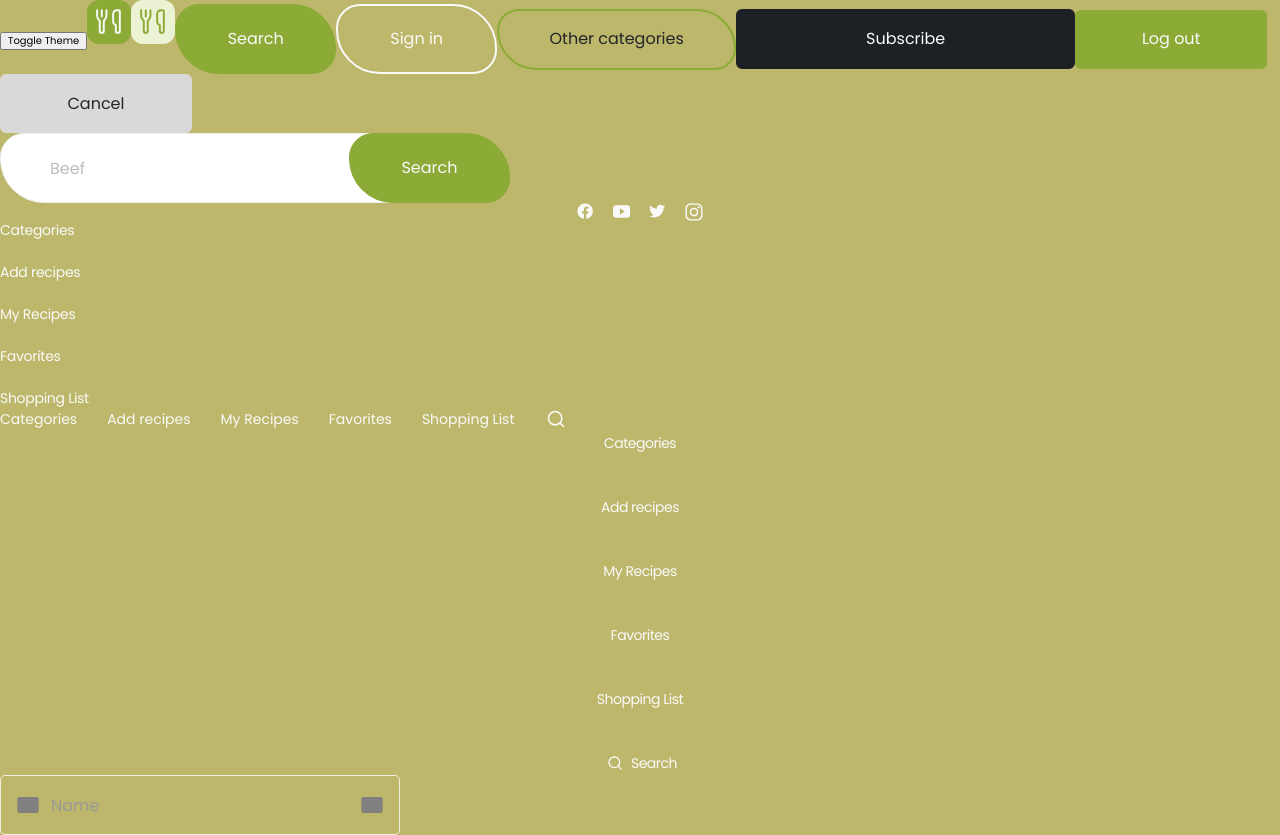
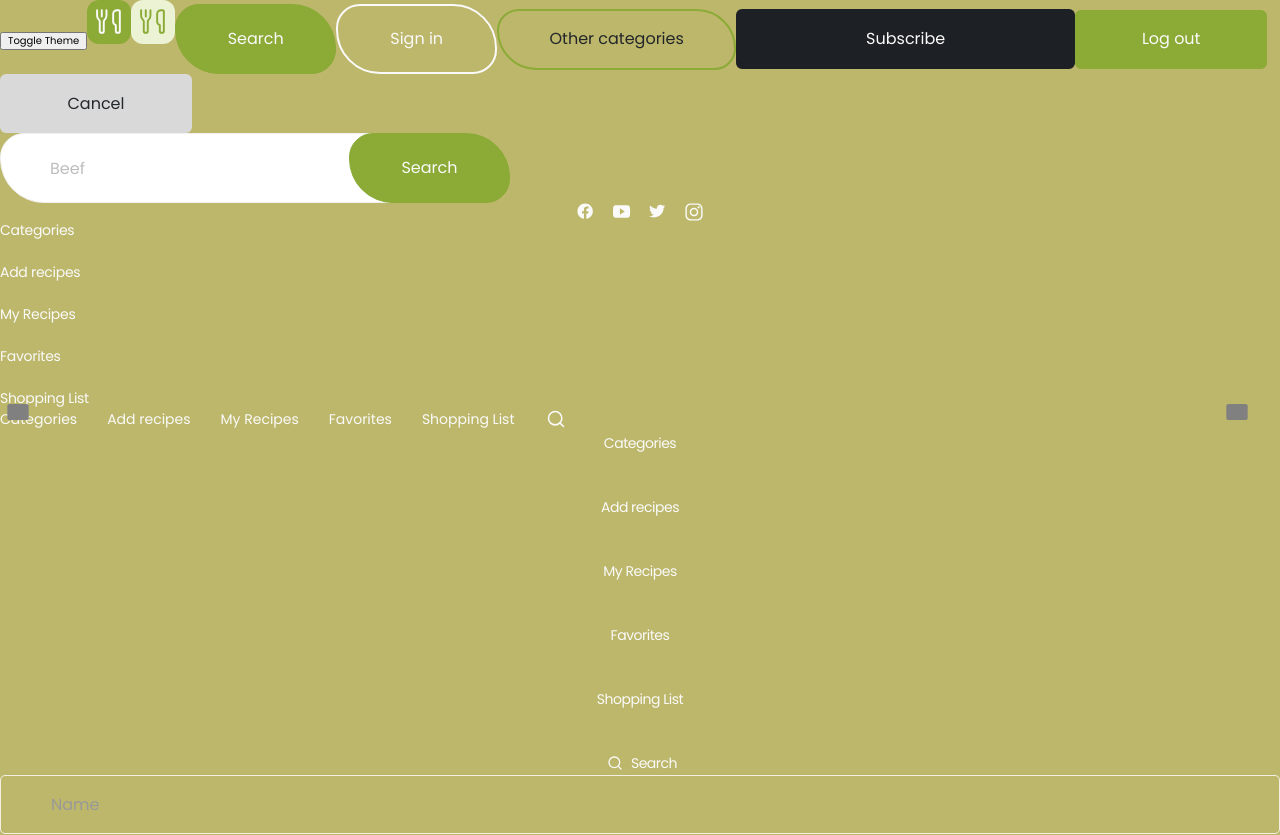
Before and after one commit to pawelrogowski/soYum, a React (Vite) app: page / in a window 1280 px wide. Built offline with nearby package versions, Linux system fonts and the light colour scheme.

Commit message:
updated input component

```diff
--- a/src/App.jsx
+++ b/src/App.jsx
@@ -40,9 +40,11 @@ export const App = () => {
 					<Navigation variant="header" />
 					<Navigation variant="hamburger" />
 				</div>
-				<TextInput placeholder="Name" iconLeft="envelope" iconRight="envelope">
-					asdasdasd
-				</TextInput>
+				<TextInput
+					placeholder="Name"
+					iconLeft="envelope"
+					iconRight="envelope"
+				></TextInput>
 			</BrowserRouter>
 		</ThemeProvider>
 	);
--- a/src/components/TextInput/TextInput.jsx
+++ b/src/components/TextInput/TextInput.jsx
@@ -1,14 +1,14 @@
-import { StyledDiv } from "./TextInput.styled";
+import { StyledInput } from "./TextInput.styled";
 import { Icon } from "../Icon/Icon";
 import PropTypes from "prop-types";
 
 export const TextInput = ({ iconLeft, iconRight, placeholder }) => {
 	return (
-		<StyledDiv>
+		<>
+			<StyledInput placeholder={placeholder} type="text" />
 			{iconLeft && <Icon icon={iconLeft} />}
-			<input placeholder={placeholder} type="text" />
 			{iconRight && <Icon icon={iconRight} />}
-		</StyledDiv>
+		</>
 	);
 };
 
--- a/src/components/TextInput/TextInput.styled.js
+++ b/src/components/TextInput/TextInput.styled.js
@@ -1,12 +1,8 @@
 import styled from "styled-components";
 import { font, flexContainer } from "../../styles/mixins";
 
-export const StyledDiv = styled.div`
+export const StyledInput = styled.input`
 	position: relative;
-	height: 6rem;
-	width: 40rem;
-	max-height: 6rem;
-	max-width: 40rem;
 	${font({
 		family: ({ theme }) => theme.textInput.font,
 		color: ({ theme }) => theme.textInput.font,
@@ -22,35 +18,35 @@ export const StyledDiv = styled.div`
 		gap: 0,
 	})}
 
-	svg {
+	~ svg {
 		position: absolute;
 		width: 2.4rem;
 		height: 2.4rem;
+		top: 50%;
+		transform: translateX(-50%);
 		&:nth-of-type(1) {
-			left: 1.6rem;
+			left: 1.8rem;
 		}
 		&:nth-of-type(2) {
-			right: 1.6rem;
+			right: 1.9rem;
 		}
 	}
 
-	input {
 	height: 100%;
 	width: 100%;
 	padding: 1.6rem 5rem;
 	outline: none;
 	border-radius: 5px;
-		border: 1px solid ${({ theme }) => theme.textInput.borderIdle};
+	border: 0.1rem solid ${({ theme }) => theme.textInput.borderIdle};
 	color: ${({ theme }) => theme.textInput.fontIdle};
 	background-color: ${({ theme }) => theme.textInput.bgIdle};
 	transition: color 100ms, background-color 100ms, border 100ms;
 	&:focus {
-			border: 1px solid ${({ theme }) => theme.textInput.borderActive};
+		border: 0.1rem solid ${({ theme }) => theme.textInput.borderActive};
 		${({ theme }) => theme.textInput.fontActive};
 	}
 	&:focus,
 	&:not(:placeholder-shown) ~ svg {
 		color: ${({ theme }) => theme.textInput.fontActive};
 	}
-	}
 `;
```
Also changed, not shown: src/components/Forms/RegisterForm/RegisterForm.jsx (added), src/components/Forms/RegisterForm/RegisterForm.styled.js (renamed from src/components/RegisterForm/RegisterForm.styled.js). Lines whose indentation alone changed are shown as unchanged.
